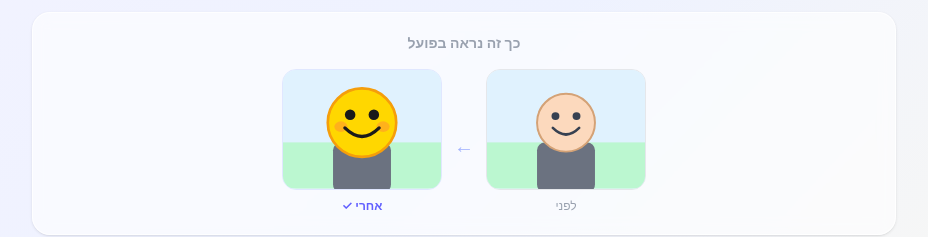
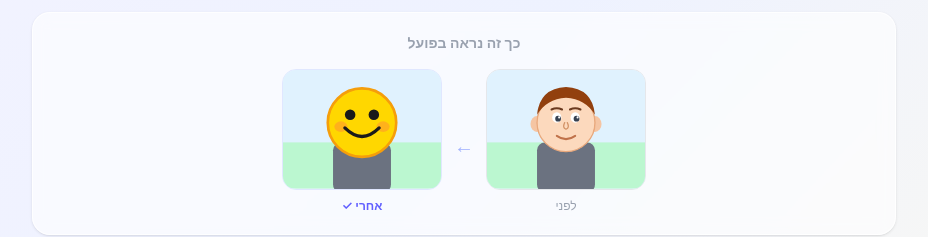
Before and after one commit to mnoali76/smiley-shield, a Next.js app: page / in a window 1280 px wide. Shown: the part 563-800 px from the top of the page, without its empty margins (176-1104 px from the left). Built offline with nearby package versions, Linux system fonts and the light colour scheme.

Commit message:
fix: redesign before-card to look like a child face, not smiley

```diff
--- a/components/SmileyShield.tsx
+++ b/components/SmileyShield.tsx
@@ -563,11 +563,29 @@ export function SmileyShield() {
                   <svg viewBox="0 0 120 90" width="100%" preserveAspectRatio="xMidYMid meet">
                     <rect x="0" y="0" width="120" height="90" fill="#e0f2fe" />
                     <rect x="0" y="55" width="120" height="35" fill="#bbf7d0" />
+                    {/* Body */}
                     <rect x="38" y="55" width="44" height="38" rx="6" fill="#6b7280" />
-                    <circle cx="60" cy="40" r="22" fill="#fcd9bd" stroke="#d4a276" strokeWidth="1.5" />
-                    <circle cx="52" cy="35" r="3" fill="#374151" />
-                    <circle cx="68" cy="35" r="3" fill="#374151" />
-                    <path d="M 50 44 Q 60 54 70 44" stroke="#374151" strokeWidth="2" fill="none" strokeLinecap="round" />
+                    {/* Ears */}
+                    <ellipse cx="38" cy="41" rx="5" ry="6" fill="#f5c5a3" />
+                    <ellipse cx="82" cy="41" rx="5" ry="6" fill="#f5c5a3" />
+                    {/* Face */}
+                    <circle cx="60" cy="40" r="22" fill="#fcd9bd" stroke="#e8a87c" strokeWidth="1" />
+                    {/* Hair */}
+                    <path d="M 38 34 Q 40 14 60 13 Q 80 14 82 34 Q 75 22 60 21 Q 45 22 38 34Z" fill="#92400e" />
+                    {/* Eyebrows */}
+                    <path d="M 49 30 Q 53 28 57 30" stroke="#6b3a1f" strokeWidth="1.5" fill="none" strokeLinecap="round" />
+                    <path d="M 63 30 Q 67 28 71 30" stroke="#6b3a1f" strokeWidth="1.5" fill="none" strokeLinecap="round" />
+                    {/* Eyes */}
+                    <ellipse cx="53" cy="36" rx="3.5" ry="4" fill="white" />
+                    <ellipse cx="67" cy="36" rx="3.5" ry="4" fill="white" />
+                    <circle cx="54" cy="37" r="2.2" fill="#374151" />
+                    <circle cx="68" cy="37" r="2.2" fill="#374151" />
+                    <circle cx="54.8" cy="36" r="0.8" fill="white" />
+                    <circle cx="68.8" cy="36" r="0.8" fill="white" />
+                    {/* Nose */}
+                    <path d="M 59 40 Q 57 44 60 45 Q 63 44 61 40" stroke="#d4956a" strokeWidth="1" fill="none" strokeLinecap="round" />
+                    {/* Mouth */}
+                    <path d="M 53 50 Q 60 55 67 50" stroke="#c0724a" strokeWidth="1.5" fill="none" strokeLinecap="round" />
                   </svg>
                 </div>
                 <span className="text-xs text-gray-400 font-medium">לפני</span>
```
